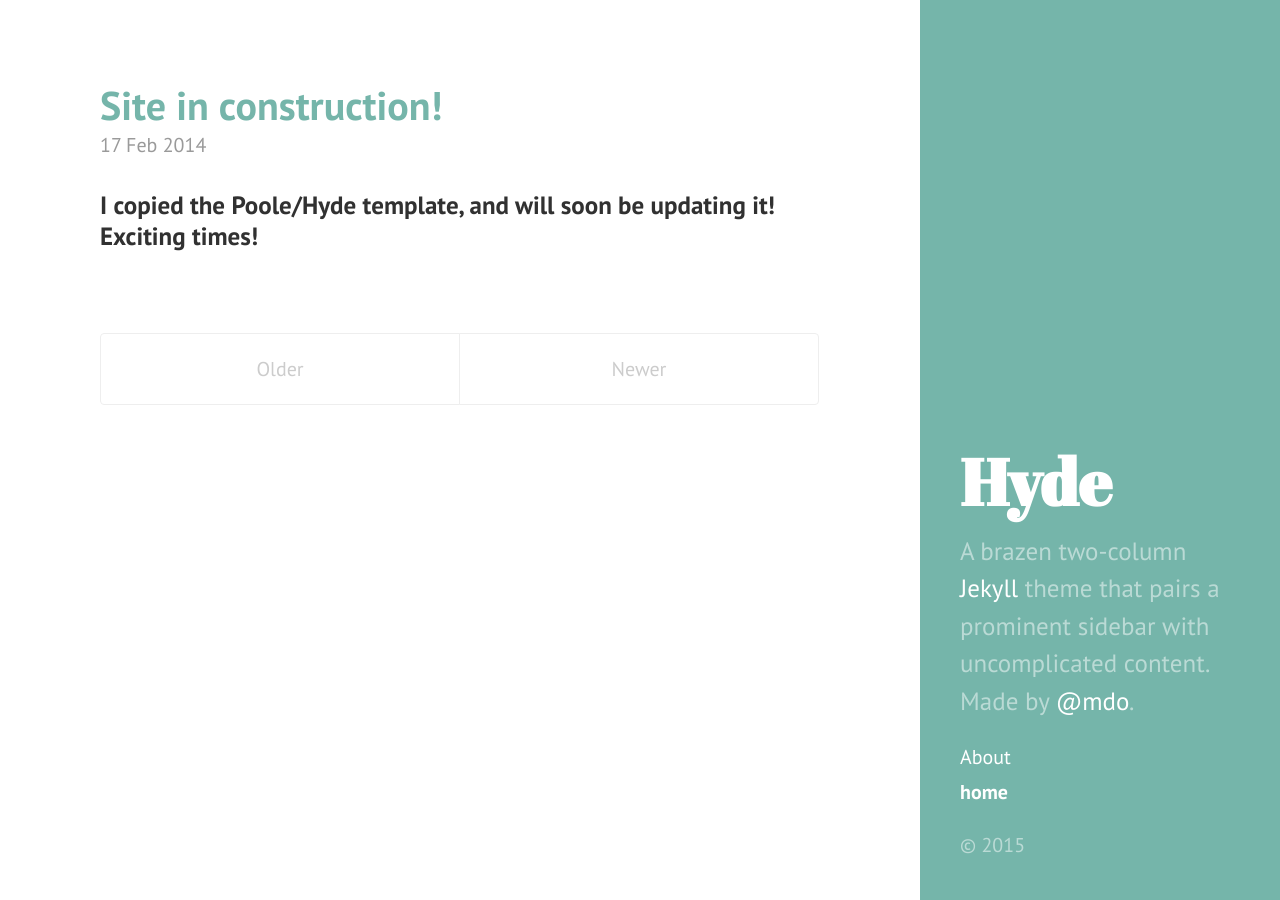
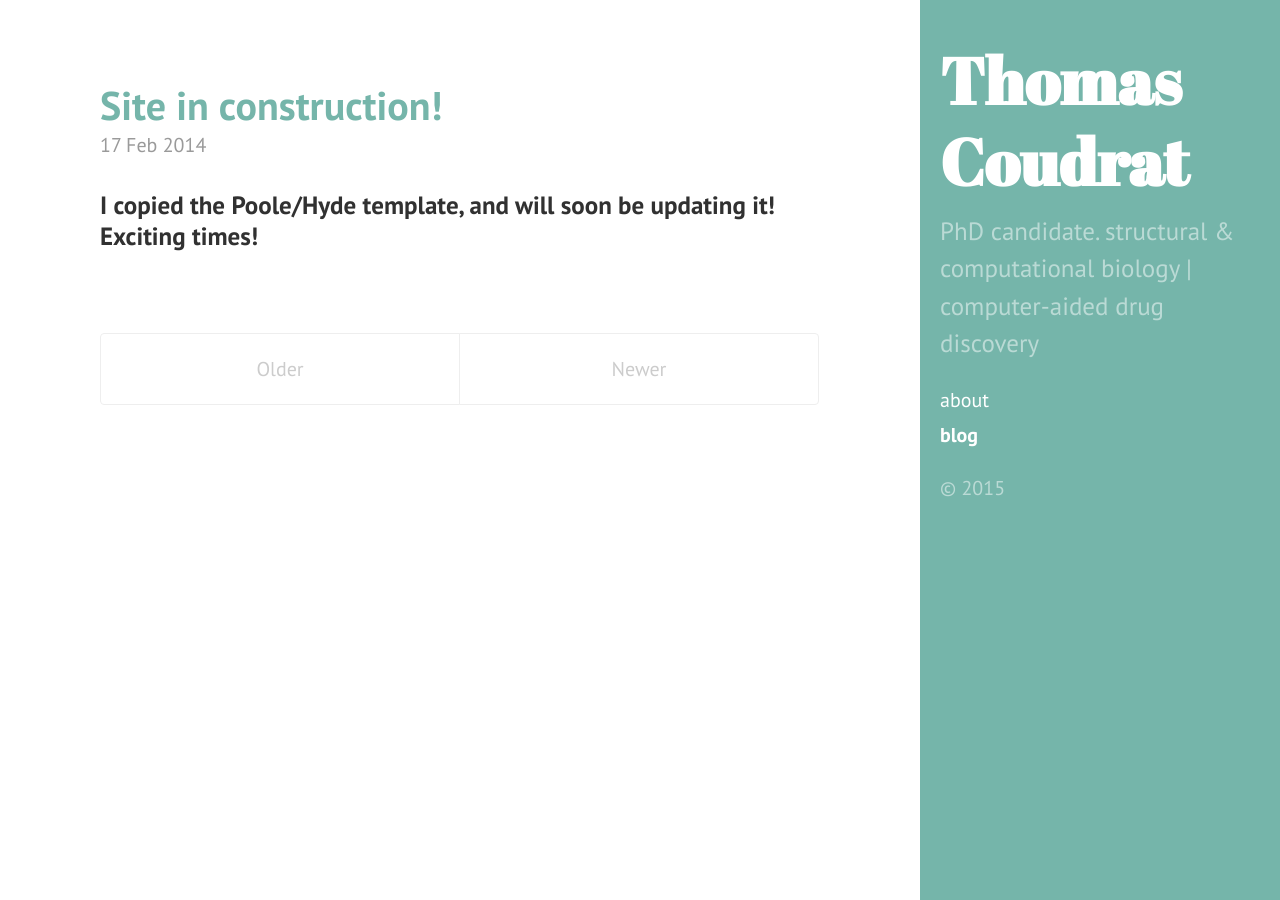
Before and after one commit to thomas-coudrat/thomas-coudrat.github.io, a Jekyll site: the page built from index.html, in a window 1280 px wide. Built offline with Jekyll 4.4.1, drawn with Linux system fonts in a browser that asks for light colours; Markdown is read by kramdown in place of the engine named in the settings; the list of posts is cut into pages by our own code.

Commit message:
More fixes on sidebar

```diff
--- a/_config.yml
+++ b/_config.yml
@@ -7,15 +7,15 @@ permalink:        pretty
 relative_permalinks: true
 
 # Setup
-title:            Hyde
-tagline:          'A Jekyll theme'
-description:      'A brazen two-column <a href="http://jekyllrb.com" target="_blank">Jekyll</a> theme that pairs a prominent sidebar with uncomplicated content. Made by <a href="https://twitter.com/mdo" target="_blank">@mdo</a>.'
-url:              http://hyde.getpoole.com
+title:            Thomas Coudrat
+tagline:          'Thomas Coudrat'
+description:      'PhD candidate. structural & computational biology | computer-aided drug discovery'
+url:              http://thomas-coudrat.github.io
 baseurl:          /
 
 author:
-  name:           'Mark Otto'
-  url:            https://twitter.com/mdo
+  name:           'Thomas Coudrat'
+  url:            https://twitter.com/TomSilico
 
 paginate:         5
 
@@ -23,4 +23,4 @@ paginate:         5
 version:          2.1.0
 
 github:
-  repo:           https://github.com/poole/hyde
+    repo:         https://github.com/thomas-coudrat/thomas-coudrat.github.io
--- a/_includes/sidebar.html
+++ b/_includes/sidebar.html
@@ -1,5 +1,5 @@
 <div class="sidebar">
-  <div class="container sidebar-sticky">
+  <div class="container sidebar">
     <div class="sidebar-about">
       <h1>
         <a href="{{ site.baseurl }}">
@@ -29,7 +29,7 @@
         This will point back to the website
       {% endcomment %}
 
-      <a class="sidebar-nav-item{% if page.url == site.baseurl %} active{% endif %}" href="{{ site.baseurl }}">home</a>
+      <a class="sidebar-nav-item{% if page.url == site.baseurl %} active{% endif %}" href="{{ site.baseurl }}">blog</a>
 
     </nav>
 
```
Also changed, not shown: about.md (+1 -1 lines).
